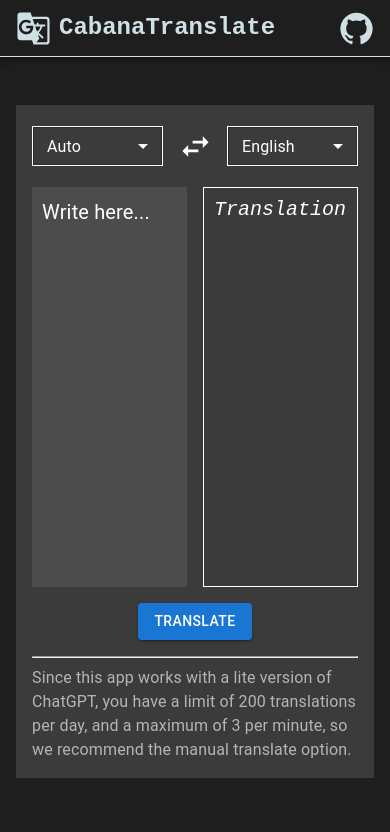
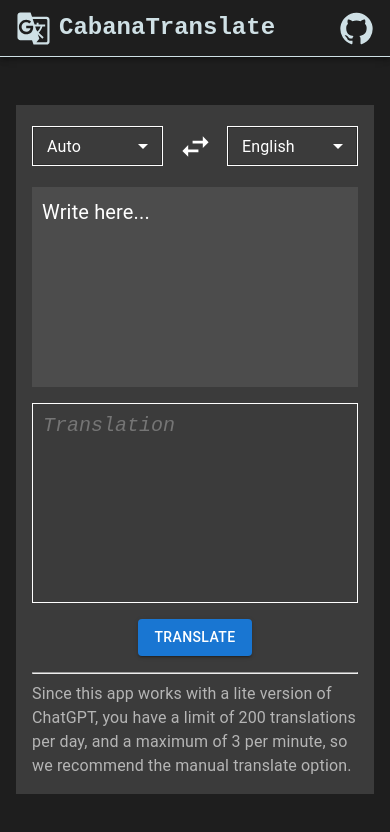
Before and after one commit to juancabana/CabanaTranslate, a React (Vite) app: page / in a window 390 px wide. Shown: the top 832 px of the page. Built offline with nearby package versions, Linux system fonts and the light colour scheme.

Commit message:
Responsive ended

```diff
--- a/src/App.jsx
+++ b/src/App.jsx
@@ -2,17 +2,22 @@
 import store from './store/store'
 import TranstalorContent from './components/TranstalorContent'
 import Header from './components/Header';
+import { createTheme, ThemeProvider } from '@mui/material';
 import './App.css';
 
 const App = () => {
+  const theme = createTheme
   return (
-    <Provider store={store}>
-      <div style={{ height: '100vh' }}>
-        <Header />
-        <TranstalorContent />
+    <ThemeProvider theme={theme}>
 
-      </div>
-    </Provider>
+      <Provider store={store}>
+        <div style={{ minHeight: '100vh' }}>
+          <Header />
+          <TranstalorContent />
+
+        </div>
+      </Provider>
+    </ThemeProvider>
   )
 }
 
--- a/src/components/DownContent.jsx
+++ b/src/components/DownContent.jsx
@@ -8,18 +8,22 @@
 
 
 
-const ContainerContent = styled(Container)(() => ({
+
+
+const ContainerContent = styled(Container)(({theme}) => ({
   display: 'flex',
   gap: '1rem',
   marginTop: '1rem',
   marginBottom: '1rem',
-  height: '100%'
-
+  height: '100%',
+  [theme.breakpoints.down('sm')]: {
+    flexDirection: 'column'
+  },
 
 }))
 
 
-const DivText = styled('div')(() => ({
+const DivText = styled('div')(({theme}) => ({
   width: 'calc(50% - .5rem)',
   minHeight: '400px',
   padding: '10px',
@@ -28,11 +32,17 @@
   fontSize: '20px',
   resize: 'none',
   color: 'white',
+  [theme.breakpoints.down('sm')]: {
+    minHeight: '200px',
+    Height: '100%',
+    width: '100%',
+    flexDirection: 'column'
+  },
 
 
 
 }))
-const OutputText = styled('textarea')(() => ({
+const OutputText = styled('textarea')(({theme}) => ({
   width: 'calc(50% - .5rem)',
   padding: '10px',
   fontSize: '20px',
@@ -40,11 +50,16 @@
   backgroundColor: '#3B3B3B',
   color: 'white',
   resize: 'none',
-
   fontStyle: 'italic',
   '&::placeholder': {
-    color: 'white',
     fontStyle: 'italic',
+  },
+  [theme.breakpoints.down('sm')]: {
+    minHeight: '200px',
+
+    Height: '100%',
+    width: '100%',
+    flexDirection: 'column'
   },
 
 
@@ -79,12 +94,12 @@
 
 
 
+const DownContent = () => {
 
 
 
 
 
-const DownContent = () => {
   const dispatch = useDispatch()
 
   const currentText = useSelector((store) => store.fromText);
@@ -102,13 +117,11 @@
 
   const translate = async () => {
     const result = await getChatCompletion(currentText, currentFromLanguage, currentToLanguage);
-    // dispatch({ type: 'RESET_COUNT' })
     if (!result.exceededLimit) {
       handleSetText(result.content)
     } else
       if (result.exceededLimit) {
         interval = setInterval(() => {
-          // dispatch({ type: 'COUNT_DOWN' })
         }, 1000);
       }
   }
@@ -148,7 +161,7 @@
     currentText !== '' ? false : setShowPlaceholder(true);
   };
 
-console.log(showPlaceholder)
+  console.log(showPlaceholder)
   return (
     <Fragment>
       <>
@@ -159,7 +172,7 @@
             onFocus={removePlaceholder}
             onBlur={addPlaceholder}
           >
-            {showPlaceholder && <div>Write here...</div> }
+            {showPlaceholder && <div>Write here...</div>}
           </DivText>
 
           <OutputText
```
